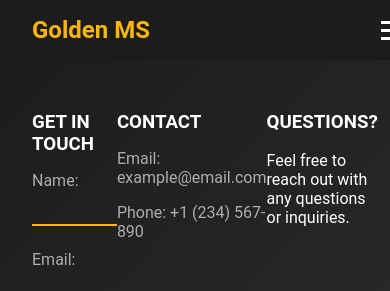
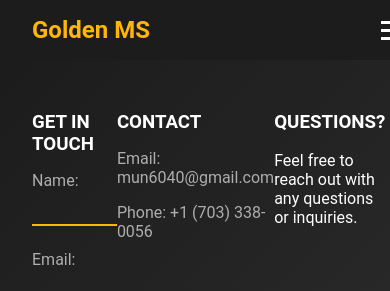
Before and after one commit to aaronmpark/interior-design-portfolio, a Vue app: page /#/contact in a window 390 px wide. Shown: the top 291 px of the page. Built offline with nearby package versions, Linux system fonts and the light colour scheme.

Commit message:
add phone and email

```diff
--- a/src/components/Contact.vue
+++ b/src/components/Contact.vue
@@ -19,8 +19,8 @@
             </div>
             <div class="contact-info">
                 <h3>CONTACT</h3>
-                <p><a href="mailto:example@email.com">Email: example@email.com</a></p>
-                <p><a href="tel:+1234567890">Phone: +1 (234) 567-890</a></p>
+                <p><a href="mailto:mun6040@gmail.com">Email: mun6040@gmail.com</a></p>
+                <p><a href="tel:+17033380056">Phone: +1 (703) 338-0056</a></p>
             </div>
             <div class="questions">
                 <h3>QUESTIONS?</h3>
--- a/src/components/Footnote.vue
+++ b/src/components/Footnote.vue
@@ -3,8 +3,8 @@
     <div class="footnote-container">
       <div class="contact-info">
         <h3>CONTACT</h3>
-        <p><a href="mailto:example@email.com">Email: example@email.com</a></p>
-        <p><a href="tel:+1234567890">Phone: +1 (234) 567-890</a></p>
+        <p><a href="mailto:mun6040@gmail.com">Email: mun6040@gmail.com</a></p>
+        <p><a href="tel:+17033380056">Phone: +1 (703) 338-0056</a></p>
       </div>
       <div class="contact-form">
         <h3>GET IN TOUCH</h3>
```
